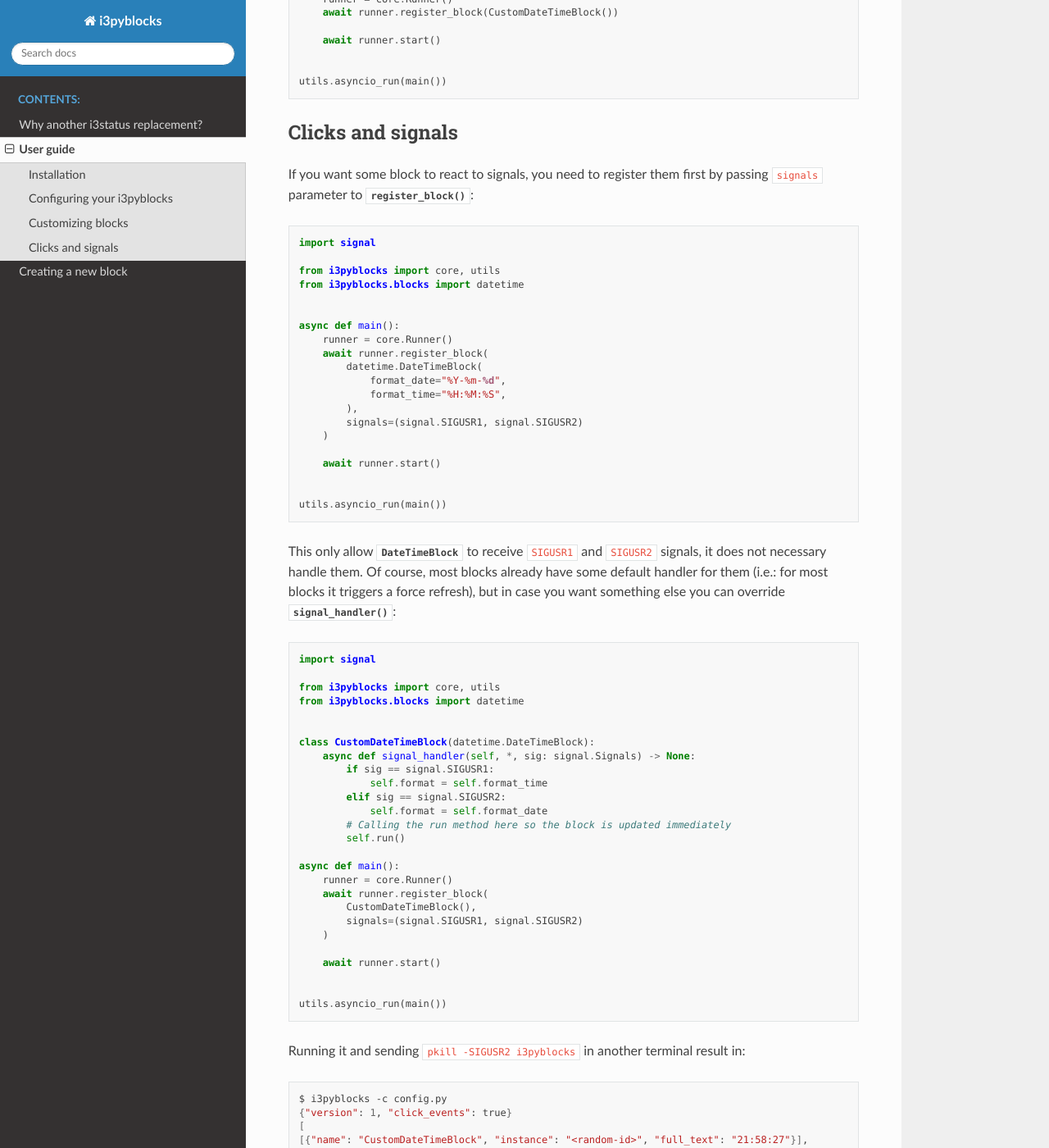
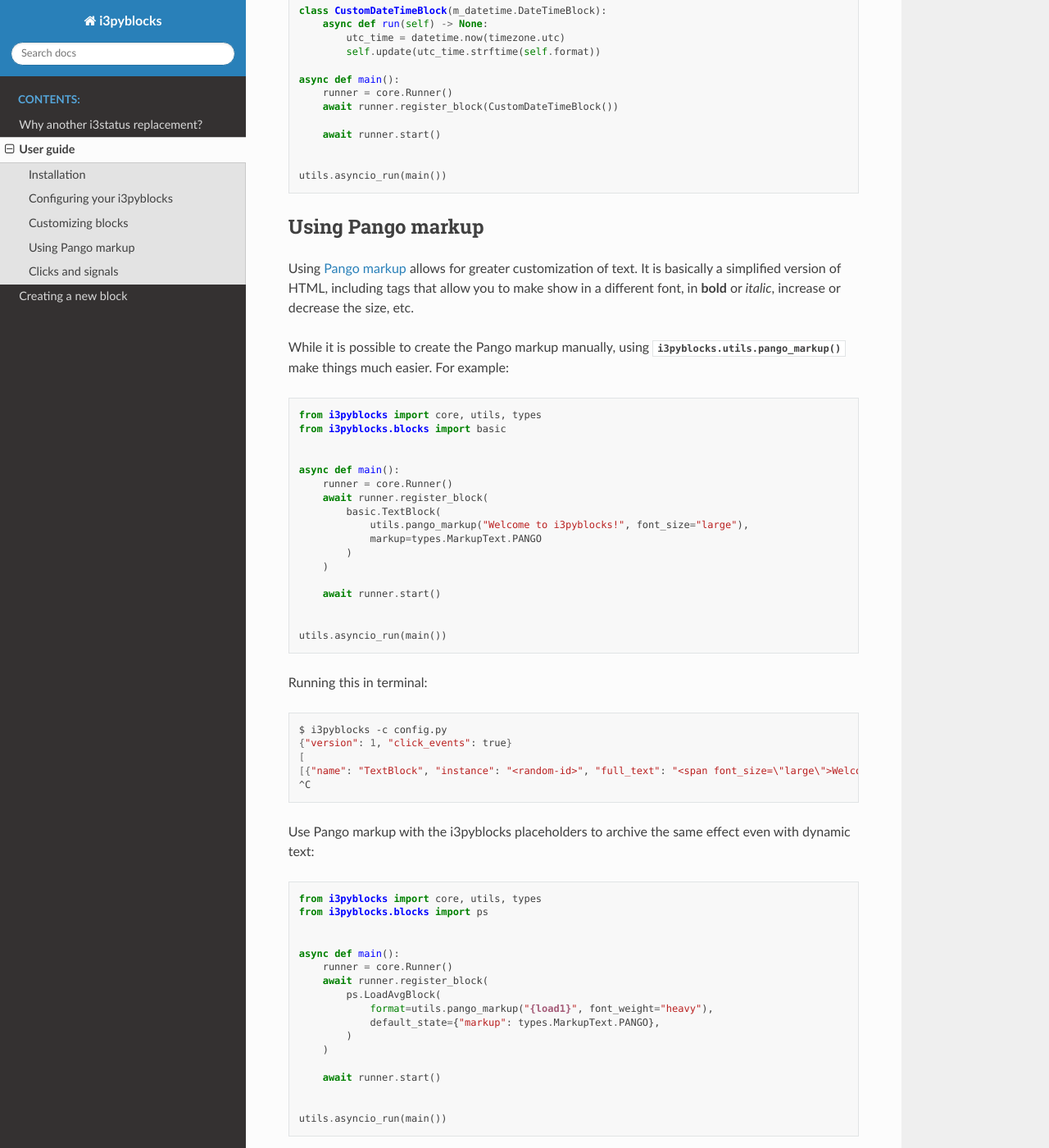
Before and after one commit to thiagokokada/i3pyblocks, a Sphinx documentation site: the page built from docs/user-guide.rst, in a window 1280 px wide and 1400 px high, scrolled down 4047 px. Shown: the whole window at 82% size. Built offline with Sphinx 7.4.7 and the Read the Docs theme 2.0.0, drawn with Linux system fonts in a browser that asks for light colours; some of the changed text lies outside the part shown.

Commit message:
Improve docs

```diff
--- a/docs/user-guide.rst
+++ b/docs/user-guide.rst
@@ -136,14 +136,13 @@
         status_command /path/to/venv/bin/i3pyblocks -c /path/to/your/config.py
     }
 
-
 Customizing blocks
 ------------------
 
 Most blocks can be customized by passing optional parameters to its constructor.
 Let's say that you want to use a custom formatting to show date and time in
-:class:`~i3pyblocks.blocks.datetime.DateTimeBlock`, you can do something like
-this:
+:class:`~i3pyblocks.blocks.datetime.DateTimeBlock`, and use a white background
+instead of the default one. You can do something like this:
 
 .. code-block:: python
 
@@ -157,6 +156,7 @@
             datetime.DateTimeBlock(
                 format_date="%Y-%m-%d",
                 format_time="%H:%M:%S",
+                default_state={"background": "#FFFFFF"},
             )
         )
 
@@ -171,12 +171,17 @@
 
     {"version": 1, "click_events": true}
     [
-    [{"name": "DateTimeBlock", "instance": "<random-id>", "full_text": "21:28:11"}],
-    [{"name": "DateTimeBlock", "instance": "<random-id>", "full_text": "21:28:12"}],
-    [{"name": "DateTimeBlock", "instance": "<random-id>", "full_text": "21:28:13"}],
-    [{"name": "DateTimeBlock", "instance": "<random-id>", "full_text": "21:28:14"}],
-    [{"name": "DateTimeBlock", "instance": "<random-id>", "full_text": "21:28:15"}],
+    [{"name": "DateTimeBlock", "instance": "<random-id>", "background": "#FFFFFF", "full_text": "19:57:09"}],
+    [{"name": "DateTimeBlock", "instance": "<random-id>", "background": "#FFFFFF", "full_text": "19:57:10"}],
+    [{"name": "DateTimeBlock", "instance": "<random-id>", "background": "#FFFFFF", "full_text": "19:57:11"}],
+    [{"name": "DateTimeBlock", "instance": "<random-id>", "background": "#FFFFFF", "full_text": "19:57:12"}],
+    [{"name": "DateTimeBlock", "instance": "<random-id>", "background": "#FFFFFF", "full_text": "19:57:13"}],
     ^C
+
+``default_state`` receives any value allowed by the `i3bar's protocol`_ and
+sets it in the result, unless it is overwritten by the
+:meth:`~i3pyblocks.blocks.base.Block.update_state` method inside the block. So
+it is a good place to use custom formatting to make your block unique.
 
 It is **strongly** recommended that you use keyword parameters in constructors
 (i.e.: ``format_date="%Y-%m-%d"``) instead of positional parameters
@@ -240,6 +245,83 @@
 
 .. _`Python's format`:
     https://pyformat.info/
+.. _`i3bar's protocol`:
+    https://i3wm.org/docs/i3bar-protocol.html#_blocks_in_detail
+
+Using Pango markup
+------------------
+
+Using `Pango markup`_ allows for greater customization of text. It is basically
+a simplified version of HTML, including tags that allow you to make show in
+a different font, in **bold** or *italic*, increase or decrease the size, etc.
+
+While it is possible to create the Pango markup manually, using
+:func:`i3pyblocks.utils.pango_markup` make things much easier. For example:
+
+.. code-block:: python
+
+    from i3pyblocks import core, utils, types
+    from i3pyblocks.blocks import basic
+
+
+    async def main():
+        runner = core.Runner()
+        await runner.register_block(
+            basic.TextBlock(
+                utils.pango_markup("Welcome to i3pyblocks!", font_size="large"),
+                markup=types.MarkupText.PANGO
+            )
+        )
+
+        await runner.start()
+
+
+    utils.asyncio_run(main())
+
+Running this in terminal:
+
+.. code-block:: sh
+
+    $ i3pyblocks -c config.py
+    {"version": 1, "click_events": true}
+    [
+    [{"name": "TextBlock", "instance": "<random-id>", "full_text": "<span font_size=\"large\">Welcome to i3pyblocks!</span>", "markup": "pango"}],
+    ^C
+
+Use Pango markup with the i3pyblocks placeholders to archive the same effect
+even with dynamic text:
+
+.. code-block:: python
+
+    from i3pyblocks import core, utils, types
+    from i3pyblocks.blocks import ps
+
+
+    async def main():
+        runner = core.Runner()
+        await runner.register_block(
+            ps.LoadAvgBlock(
+                format=utils.pango_markup("{load1}", font_weight="heavy"),
+                default_state={"markup": types.MarkupText.PANGO},
+            )
+        )
+
+        await runner.start()
+
+
+    utils.asyncio_run(main())
+
+.. warning::
+
+   The Pango markup requires a Pango font. Make sure you configured `i3bar`_ to
+   use a Pango font. For example::
+
+       font pango:Inconsolata, Icons 12
+
+.. _Pango markup:
+    https://developer.gnome.org/pango/stable/pango-Markup.html
+.. _i3bar:
+    https://i3wm.org/docs/userguide.html#_font
 
 Clicks and signals
 ------------------
@@ -320,3 +402,11 @@
 
 The same can be applied to mouse clicks overriding the
 :meth:`~i3pyblocks.blocks.base.Block.click_handler`.
+
+.. seealso::
+
+   For inspiration on how to configure your i3pyblocks, look at `example.py`_
+   file. It includes many examples and it is heavily commented.
+
+.. _example.py:
+    https://github.com/thiagokokada/i3pyblocks/blob/master/example.py
```
Also changed, not shown: docs/creating-a-new-block.rst (+42 -0 lines).
